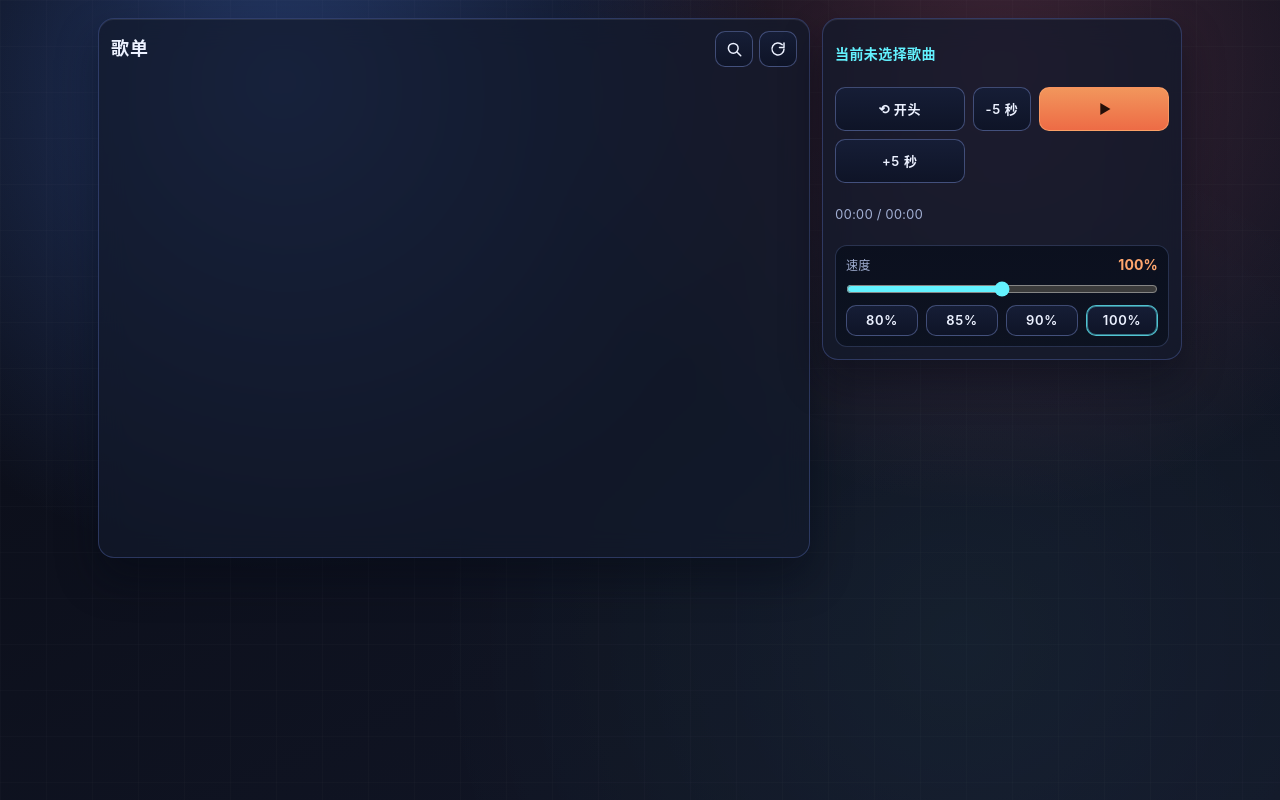
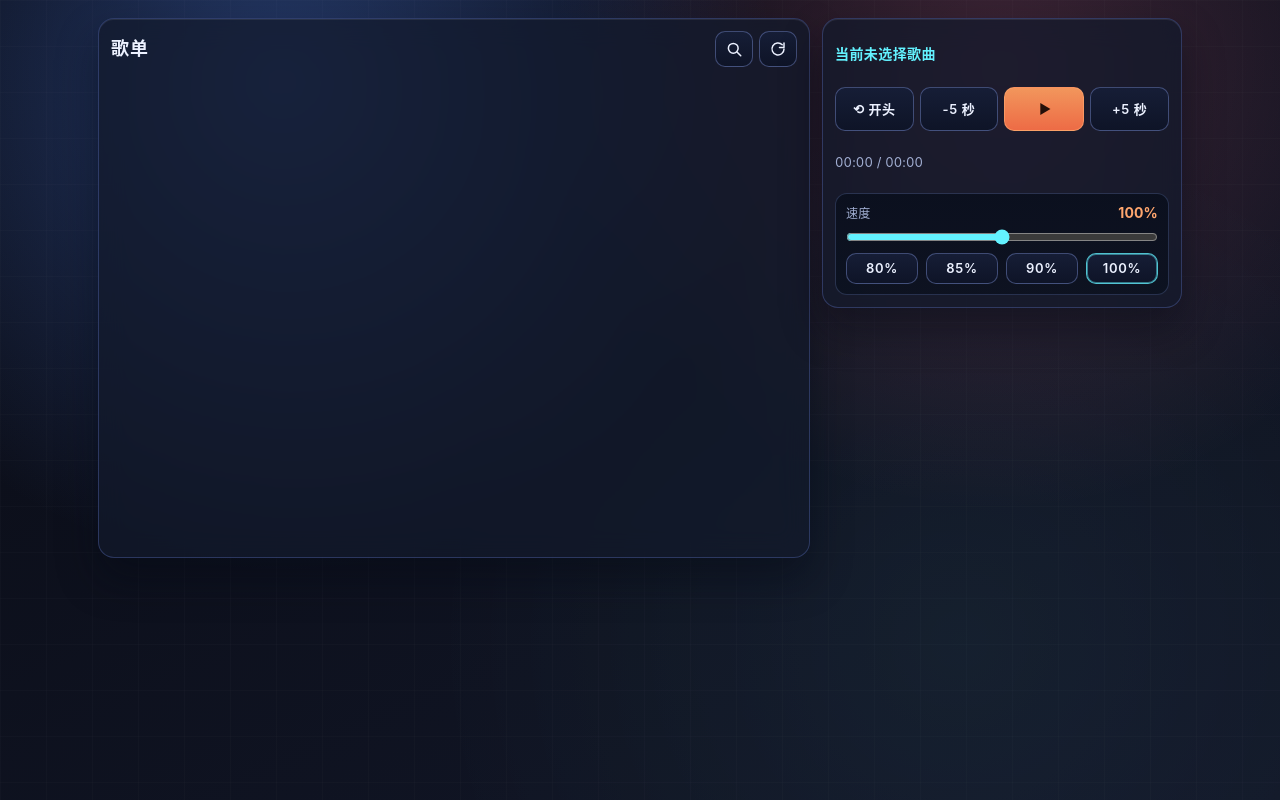
Before and after one commit to horsley/speedPlayer, a plain HTML site: page index.html in a window 1280 px wide. Drawn offline with Linux system fonts and the light colour scheme; no server answers.

Commit message:
fix: 优化移动端四个按钮布局

```diff
--- a/styles.css
+++ b/styles.css
@@ -326,22 +326,26 @@ button.primary:hover {
 
 .controls {
   display: grid;
-  grid-template-columns: 1fr auto 1fr;
-  gap: 8px;
+  grid-template-columns: 1fr 1fr auto 1fr;
+  gap: 6px;
+  align-items: center;
 }
 
 .controls button {
   min-height: 44px;
   touch-action: manipulation;
+  font-size: 13px;
+  padding: 6px 4px;
 }
 
 .controls .primary {
-  min-width: 104px;
+  min-width: 80px;
+  max-width: 90px;
 }
 
 .transport-btn {
-  min-width: 68px;
-  padding: 8px 0;
+  min-width: 60px;
+  padding: 8px 4px;
 }
 
 .transport-btn .icon {
```
